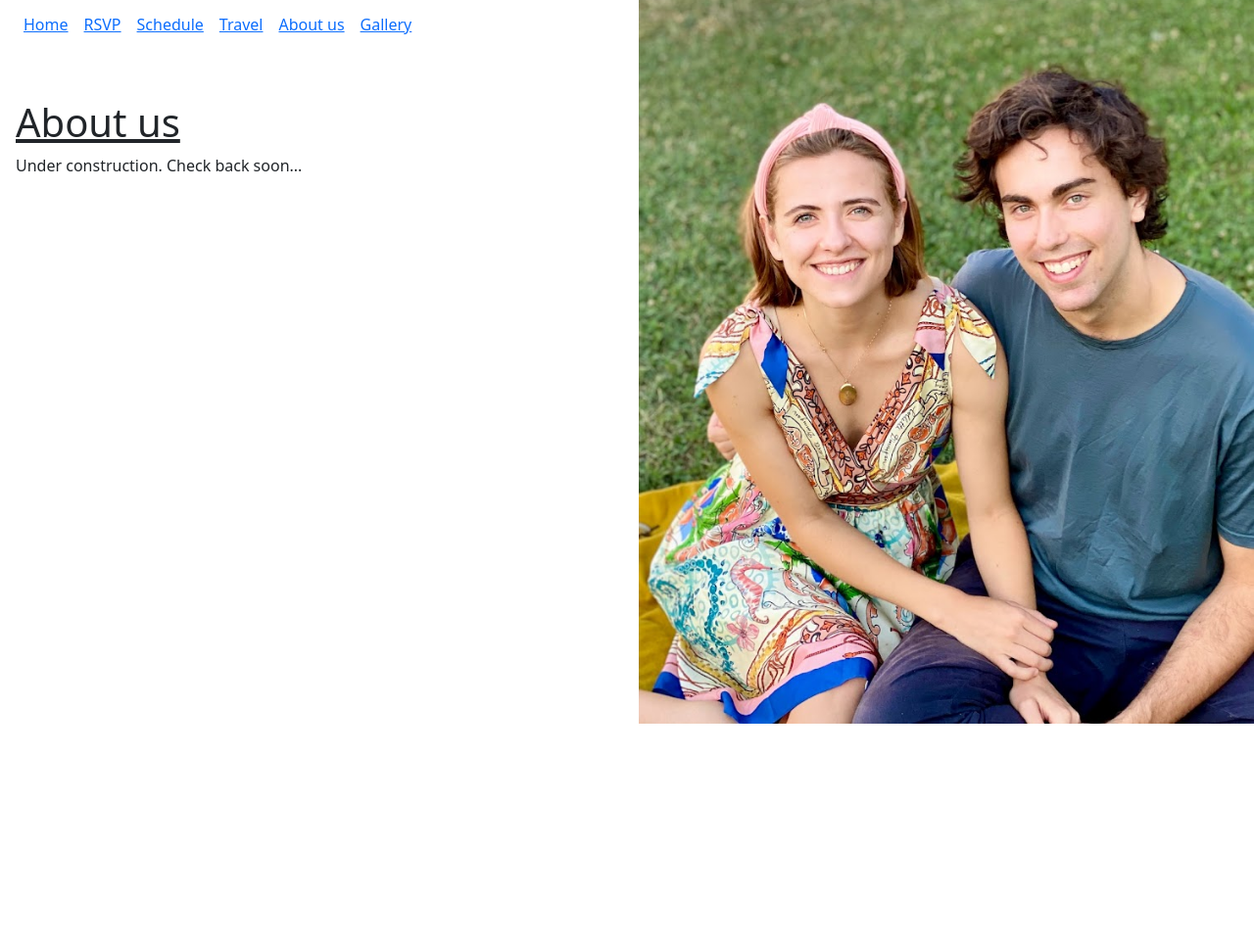
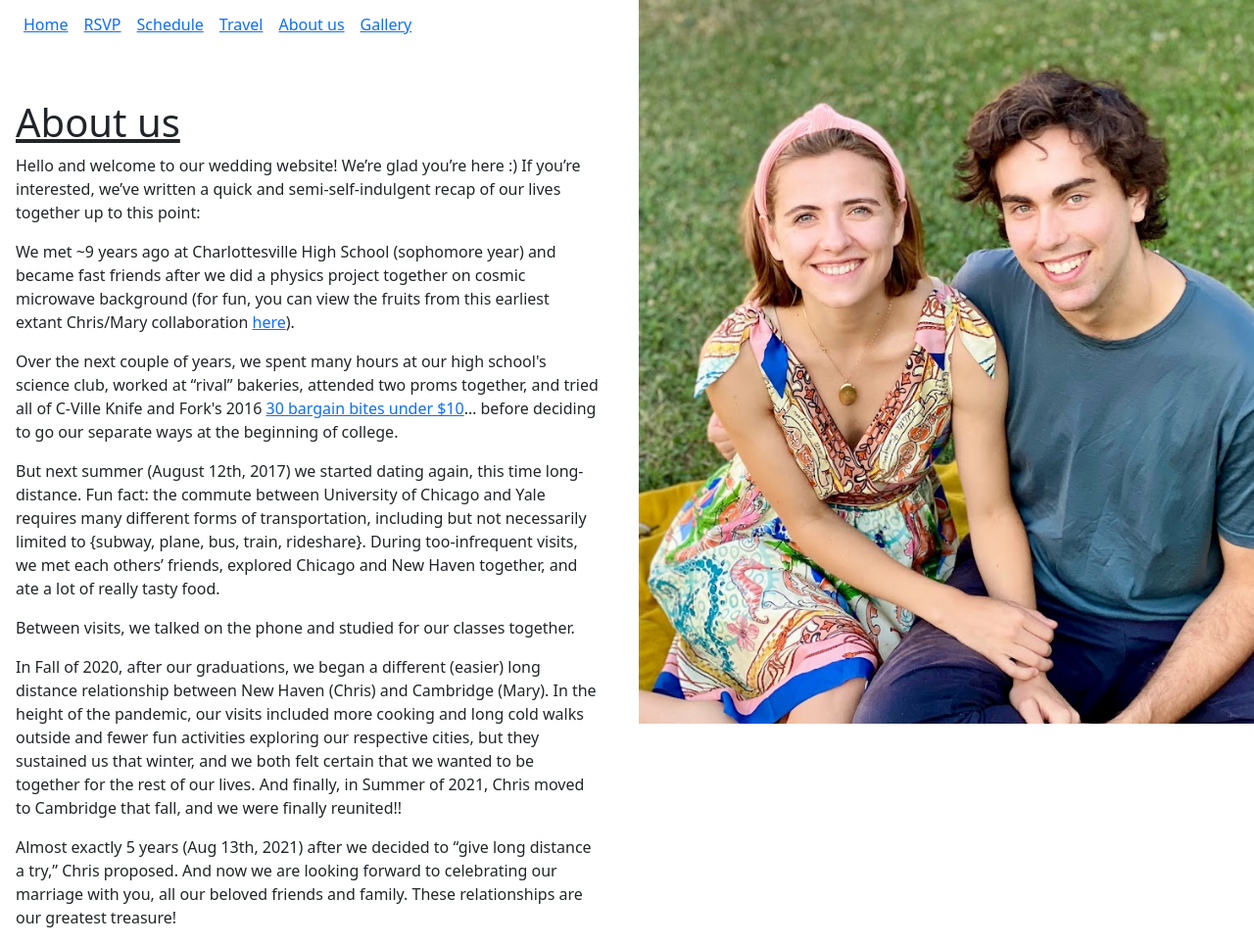
Before and after one commit to maryandchris/maryandchris.github.io, a plain HTML site: page aboutus.html in a window 1280 px wide. Shown: the part 99-1064 px from the top of the page at 98% size. Before the commit the page ends 838 px from the top, so only its background shows below. Drawn offline with nearby package versions, Linux system fonts and the light colour scheme; a web font is replaced by a local one.

Commit message:
about us

```diff
--- a/aboutus.html
+++ b/aboutus.html
@@ -27,7 +27,20 @@
                 </br>
                 </br>
                 <h1><u>About us</u></h1>
-                <p>Under construction. Check back soon...</p>
+                <p>Hello and welcome to our wedding website! We’re glad you’re here :) If you’re interested, we’ve written a quick and semi-self-indulgent recap of our lives together up to this point:
+                </p>
+                <p>We met ~9 years ago at Charlottesville High School (sophomore year) and became fast friends after we did a physics project together on cosmic microwave background (for fun, you can view the fruits from this earliest extant Chris/Mary collaboration <a href="https://docs.google.com/presentation/d/1QxGB0OnBx-WUKtS1Svri-IhsUQCaDGHwnRG3YSSS300/edit?usp=sharing">here</a>).
+                </p>
+                <p>Over the next couple of years, we spent many hours at our high school's science club, worked at “rival” bakeries, attended two proms together, and tried all of C-Ville Knife and Fork's 2016 <a href="https://issuu.com/cvilleweekly/docs/2826.1_knife_fork">30 bargain bites under $10</a>… before deciding to go our separate ways at the beginning of college.
+                </p>
+                <p>But next summer (August 12th, 2017) we started dating again, this time long-distance. Fun fact: the commute between University of Chicago and Yale requires many different forms of transportation, including but not necessarily limited to {subway, plane, bus, train, rideshare}. During too-infrequent visits, we met each others’ friends, explored Chicago and New Haven together, and ate a lot of really tasty food.
+                </p>
+                <p>Between visits, we talked on the phone and studied for our classes together.
+                </p>
+                <p>In Fall of 2020, after our graduations, we began a different (easier) long distance relationship between New Haven (Chris) and Cambridge (Mary). In the height of the pandemic, our visits included more cooking and long cold walks outside and fewer fun activities exploring our respective cities, but they sustained us that winter, and we both felt certain that we wanted to be together for the rest of our lives.  And finally, in Summer of 2021, Chris moved to Cambridge that fall, and we were finally reunited!!
+                </p>
+                <p>Almost exactly 5 years (Aug 13th, 2021) after we decided to “give long distance a try,” Chris proposed. And now we are looking forward to celebrating our marriage with you, all our beloved friends and family. These relationships are our greatest treasure!
+                </p>
                 </div>
             </div>
                 <div class="col-xl">
```
